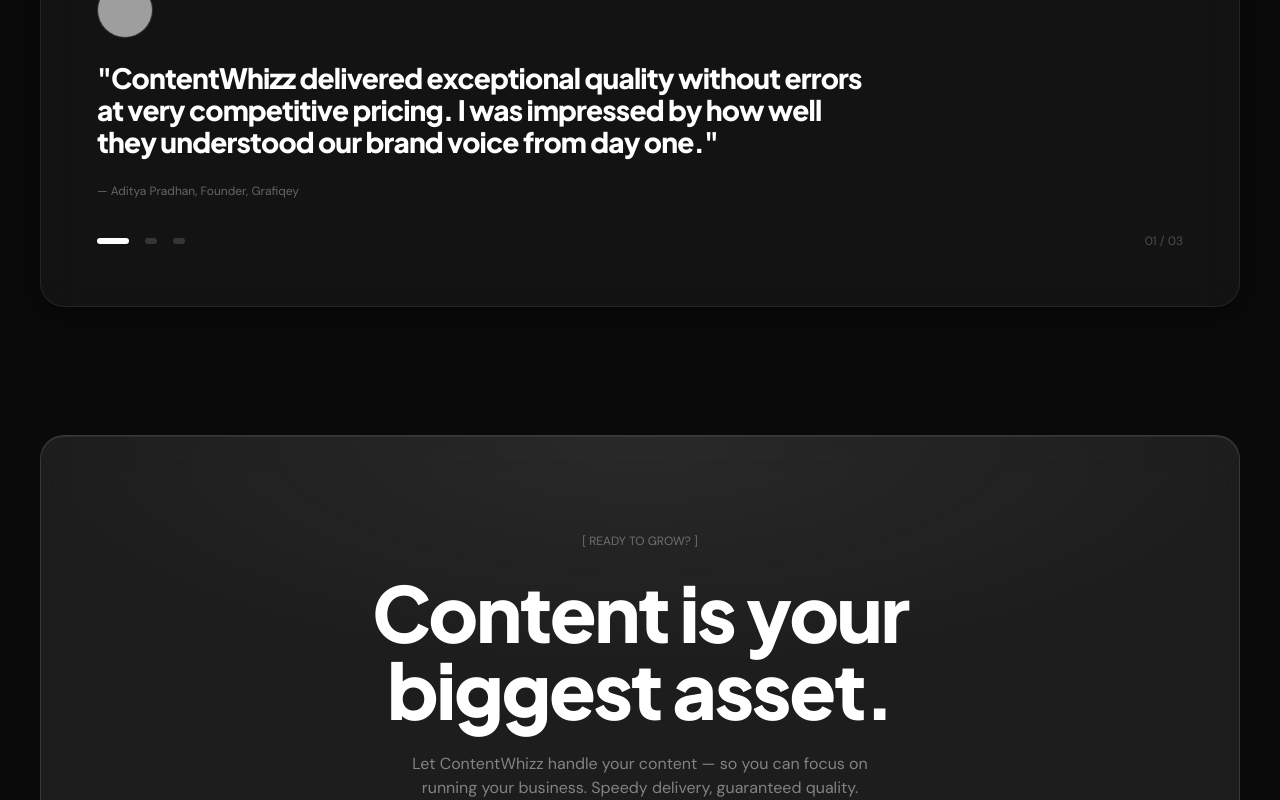
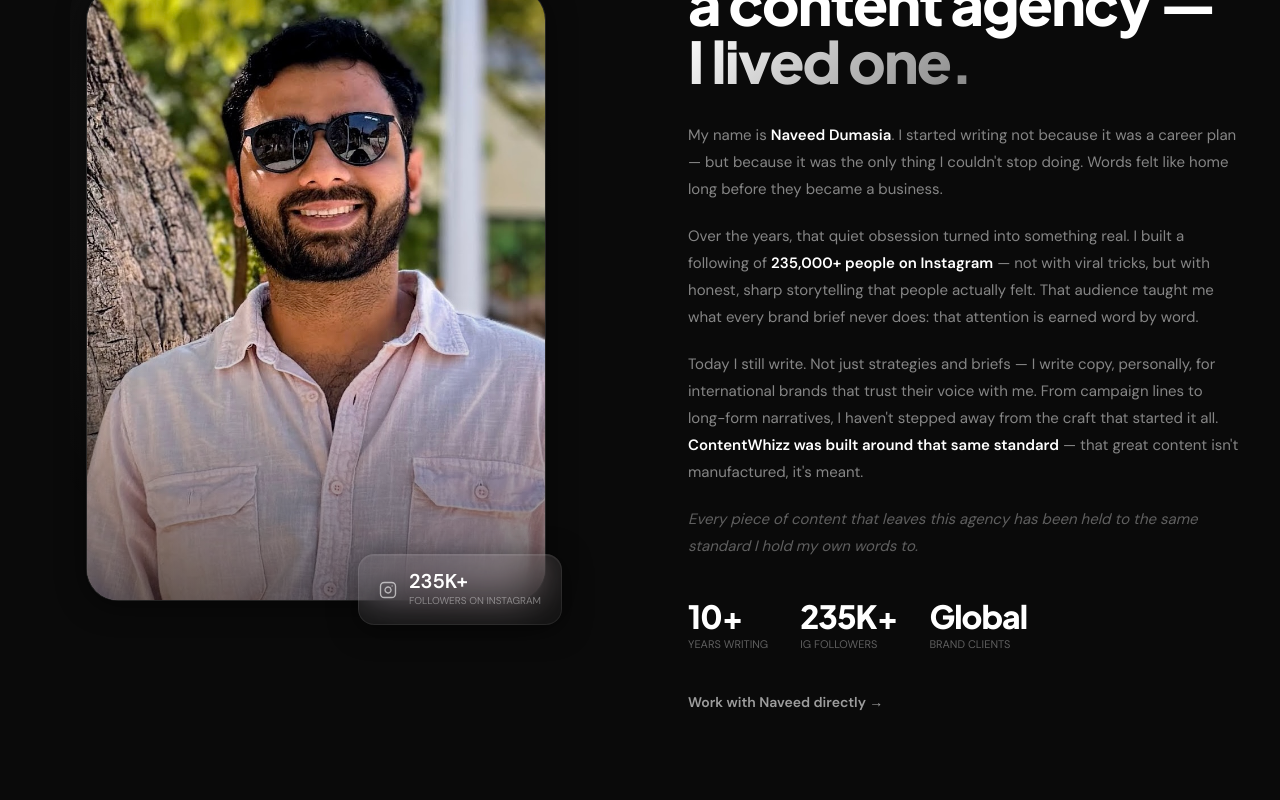
Before and after one commit to naveeddumasia/CONTENTWHIZZ-WEBSITE, a Next.js app: page / in a window 1280 px wide. Shown: the part 4500-5300 px from the top of the page. Built offline with nearby package versions, Linux system fonts and the light colour scheme; grey boxes are pictures that could not be loaded.

Commit message:
Add Founder section — Naveed's story, headshot, 235K IG stat chip

```diff
--- a/app/page.tsx
+++ b/app/page.tsx
@@ -7,6 +7,7 @@
 import Work from "@/components/sections/Work";
 import Stats from "@/components/sections/Stats";
 import About from "@/components/sections/About";
+import Founder from "@/components/sections/Founder";
 import Testimonials from "@/components/sections/Testimonials";
 import CTASection from "@/components/sections/CTASection";
 import Contact from "@/components/sections/Contact";
@@ -23,6 +24,7 @@
         <Work />
         <Stats />
         <About />
+        <Founder />
         <Testimonials />
         <CTASection />
         <Contact />
--- /dev/null
+++ b/components/sections/Founder.tsx
@@ -0,0 +1,116 @@
+"use client";
+
+import { motion } from "framer-motion";
+import Image from "next/image";
+
+export default function Founder() {
+  return (
+    <section className="section-pad overflow-hidden">
+      <div className="mx-auto max-w-[1400px] px-6 md:px-10">
+        <div className="grid grid-cols-1 lg:grid-cols-2 gap-16 lg:gap-24 items-center">
+
+          {/* Photo */}
+          <motion.div
+            initial={{ opacity: 0, x: -40 }}
+            whileInView={{ opacity: 1, x: 0 }}
+            viewport={{ once: true }}
+            transition={{ duration: 0.9, ease: [0.22, 1, 0.36, 1] }}
+            className="relative"
+          >
+            <div className="relative w-full max-w-[460px] mx-auto">
+              {/* Subtle frame glow */}
+              <div className="absolute -inset-4 rounded-[2.5rem]"
+                style={{ background: "radial-gradient(ellipse at 40% 30%, rgba(255,255,255,0.07) 0%, transparent 70%)" }} />
+
+              {/* Photo */}
+              <div className="relative rounded-[2rem] overflow-hidden aspect-[3/4] glass-card">
+                <Image
+                  src="/founder.jpg"
+                  alt="Naveed Dumasia — Founder, ContentWhizz"
+                  fill
+                  priority
+                  className="object-cover object-top"
+                  sizes="460px"
+                />
+                <div className="absolute inset-0"
+                  style={{ background: "linear-gradient(180deg, rgba(10,10,10,0) 50%, rgba(10,10,10,0.6) 100%)" }} />
+              </div>
+
+              {/* IG stat chip */}
+              <motion.div
+                initial={{ opacity: 0, y: 16 }}
+                whileInView={{ opacity: 1, y: 0 }}
+                viewport={{ once: true }}
+                transition={{ delay: 0.5, duration: 0.6 }}
+                animate={{ y: [0, -8, 0] }}
+                className="absolute -bottom-6 -right-4 glass-card rounded-2xl px-5 py-4 flex items-center gap-3"
+              >
+                <svg width="18" height="18" viewBox="0 0 24 24" fill="none" stroke="white" strokeWidth="1.8" strokeLinecap="round" strokeLinejoin="round" className="opacity-60">
+                  <rect x="2" y="2" width="20" height="20" rx="5" ry="5"/><path d="M16 11.37A4 4 0 1 1 12.63 8 4 4 0 0 1 16 11.37z"/><line x1="17.5" y1="6.5" x2="17.51" y2="6.5"/>
+                </svg>
+                <div>
+                  <p className="text-[20px] font-bold text-white leading-none">235K+</p>
+                  <p className="font-mono text-[10px] uppercase tracking-eyebrow text-white/40 mt-0.5">Followers on Instagram</p>
+                </div>
+              </motion.div>
+            </div>
+          </motion.div>
+
+          {/* Copy */}
+          <motion.div
+            initial={{ opacity: 0, x: 40 }}
+            whileInView={{ opacity: 1, x: 0 }}
+            viewport={{ once: true }}
+            transition={{ duration: 0.9, ease: [0.22, 1, 0.36, 1] }}
+          >
+            <p className="font-mono text-[12px] uppercase tracking-eyebrow text-white/35 mb-6">[ THE PERSON BEHIND THE WORDS ]</p>
+
+            <h2 className="h-display text-white mb-8" style={{ fontSize: "clamp(32px, 4.5vw, 62px)" }}>
+              I didn't just build<br />
+              a content agency —<br />
+              <span className="gradient-text">I lived one.</span>
+            </h2>
+
+            <div className="space-y-5 text-[15px] text-white/50 leading-[1.8]">
+              <p>
+                My name is <strong className="text-white font-semibold">Naveed Dumasia</strong>. I started writing not because it was a career plan — but because it was the only thing I couldn't stop doing. Words felt like home long before they became a business.
+              </p>
+              <p>
+                Over the years, that quiet obsession turned into something real. I built a following of <strong className="text-white font-semibold">235,000+ people on Instagram</strong> — not with viral tricks, but with honest, sharp storytelling that people actually felt. That audience taught me what every brand brief never does: that attention is earned word by word.
+              </p>
+              <p>
+                Today I still write. Not just strategies and briefs — I write copy, personally, for international brands that trust their voice with me. From campaign lines to long-form narratives, I haven't stepped away from the craft that started it all. <strong className="text-white font-semibold">ContentWhizz was built around that same standard</strong> — that great content isn't manufactured, it's meant.
+              </p>
+              <p className="text-white/35 italic">
+                Every piece of content that leaves this agency has been held to the same standard I hold my own words to.
+              </p>
+            </div>
+
+            <div className="mt-10 flex flex-wrap gap-8">
+              {[
+                { value: "10+", label: "Years Writing" },
+                { value: "235K+", label: "IG Followers" },
+                { value: "Global", label: "Brand Clients" },
+              ].map((s) => (
+                <div key={s.label}>
+                  <p className="h-display text-white text-[32px]">{s.value}</p>
+                  <p className="font-mono text-[11px] uppercase tracking-eyebrow text-white/35 mt-1">{s.label}</p>
+                </div>
+              ))}
+            </div>
+
+            <motion.a
+              href="#contact"
+              whileHover={{ x: 6 }}
+              transition={{ type: "spring", stiffness: 300 }}
+              className="inline-flex items-center gap-2 mt-10 text-[14px] font-semibold text-white/60 hover:text-white transition-colors"
+            >
+              Work with Naveed directly →
+            </motion.a>
+          </motion.div>
+
+        </div>
+      </div>
+    </section>
+  );
+}
```
Also changed, not shown: public/founder.jpg (added).
